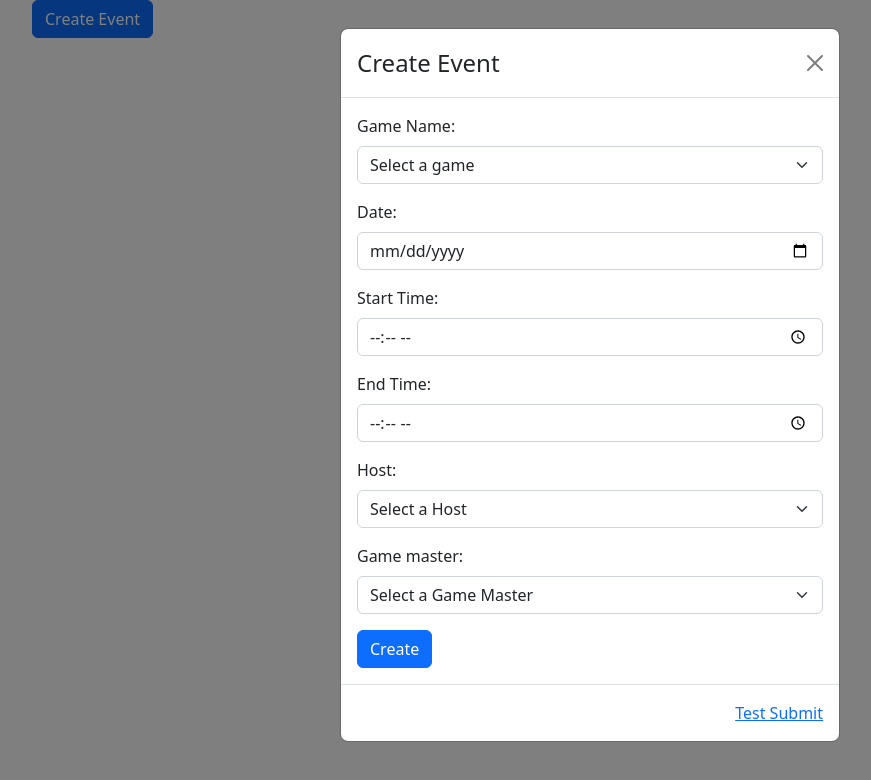
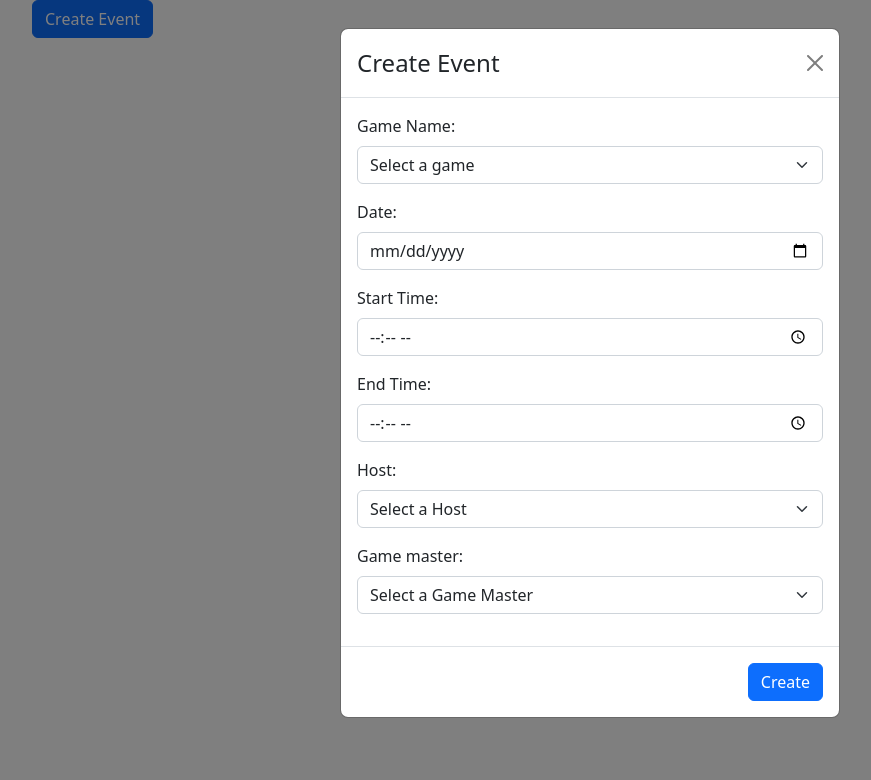
Before and after one commit to ramen4lyfe/EDs_scheduler, a React (Create React App) app in the folder client/: page /schedule/create in a window 1280 px wide. Both pictures are taken after a click on the button "Create Event". Shown: the top 780 px of the page, without its empty margins (50-921 px from the left). Built offline with nearby package versions, Linux system fonts and the light colour scheme.

Commit message:
installed react-icon

```diff
--- a/client/package.json
+++ b/client/package.json
@@ -11,6 +11,7 @@
     "react": "^18.2.0",
     "react-bootstrap": "^2.5.0",
     "react-dom": "^18.2.0",
+    "react-icons": "^4.4.0",
     "react-router-dom": "^6.3.0",
     "react-scripts": "5.0.1",
     "web-vitals": "^2.1.4"
--- a/client/src/components/modals/CreateModal.js
+++ b/client/src/components/modals/CreateModal.js
@@ -128,12 +128,11 @@ const CreateModal = () => {
           </Form.Select>
           {errors.gmEmployee ? <p className="text-danger">{errors.gmEmployee.message}</p> : null}
         </Form.Group>
-          <Button variant="primary" type="submit" onClick={handleSubmit} id="createForm">
+        </Modal.Body>
+        <Modal.Footer>
+        <Button variant="primary" type="submit" onClick={handleSubmit} id="createForm">
             Create
           </Button>
-        </Modal.Body>
-        <Modal.Footer>
-            <Link to="/schedule/view" onClick={handleSubmit}>Test Submit</Link>
         </Modal.Footer>
       </Modal>
     </>
--- a/client/src/components/modals/UpdateModal.js
+++ b/client/src/components/modals/UpdateModal.js
@@ -140,10 +140,13 @@ const UpdateModal = (props) => {
           </Form.Select>
           {errors.gmEmployee ? <p className="text-danger">{errors.gmEmployee.message}</p> : null}
         </Form.Group>
-          <Button variant="primary" type="submit" onClick={handleSubmit}>
-            Submit
+
+        </Modal.Body>
+        <Modal.Footer>
+        <Button variant="primary" type="submit" onClick={handleSubmit}>
+            Update
           </Button>
-        </Modal.Body>
+        </Modal.Footer>
       </Modal>
     </>
   )
```
Also changed, not shown: 1 other file (tests, documents, lock files or other folders).
